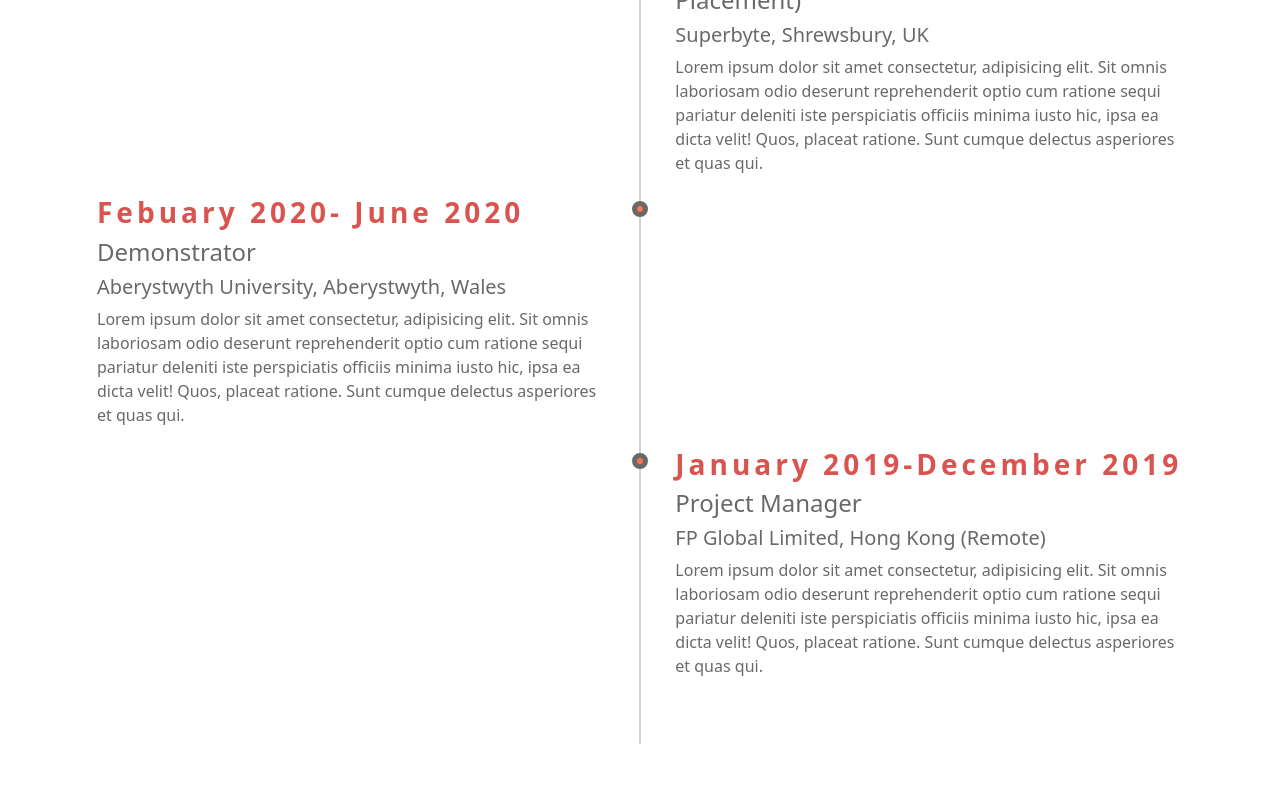
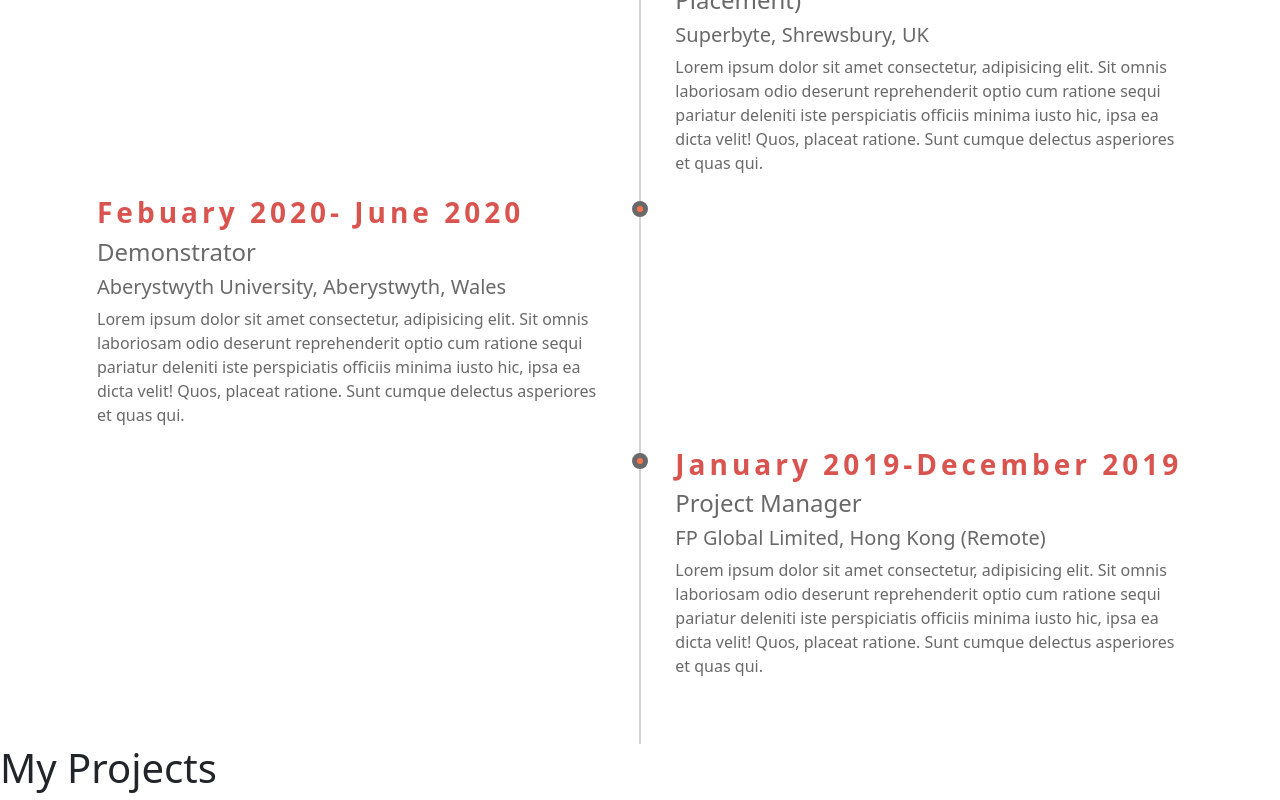
Before and after one commit to mpbialoszewski/cv, a React (Create React App) app: page / in a window 1280 px wide. Shown: the part 1929-2729 px from the top of the page. Before the commit the page ends 2673 px from the top, so only its background shows below. Built offline with nearby package versions, Linux system fonts and the light colour scheme.

Commit message:
Adding Portfolio

```diff
--- a/src/App.js
+++ b/src/App.js
@@ -5,6 +5,7 @@ import Header from './components/Header'
 import AboutMe from './components/AboutMe';
 import Services from './components/Services'
 import Experience from './components/Experience';
+import Portfolio from './components/Portfolio';
 
 function App() {
   return (
@@ -14,6 +15,7 @@ function App() {
     <AboutMe />
     <Services />
     <Experience />
+    <Portfolio />
     </>
   );
 }
--- /dev/null
+++ b/src/components/Portfolio.jsx
@@ -0,0 +1,13 @@
+import React from 'react'
+
+const Portfolio = () => {
+  return (
+    <div>
+      <div id='projects' className="div">
+        <h1>My Projects</h1>
+      </div>
+    </div>
+  )
+}
+
+export default Portfolio
```
